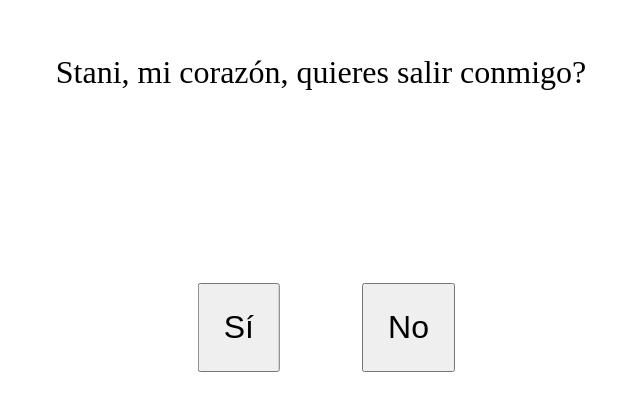
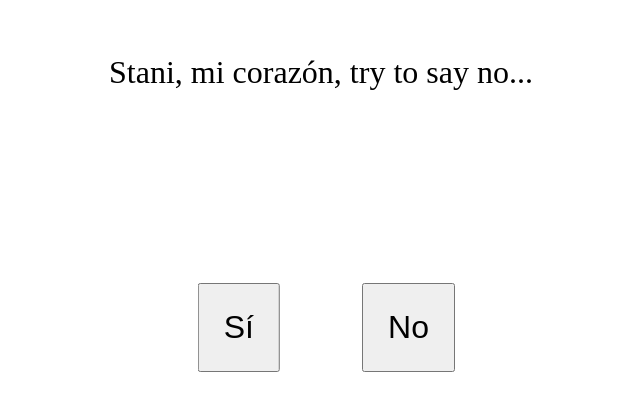
Before and after one commit to nmacuna/Invitacion, a plain HTML site: page index.html in a window 1280 px wide. Shown: the part 138-548 px from the top of the page, without its empty margins (319-959 px from the left). Drawn offline with Linux system fonts and the light colour scheme.

Commit message:
Update index.html

```diff
--- a/index.html
+++ b/index.html
@@ -8,7 +8,7 @@
 </head>
 <body>
     <div class="contenedor">
-        <p>Stani, mi corazón, quieres salir conmigo?</p>
+        <p>Stani, mi corazón, try to say no...</p>
         <button id="yesBtn">Sí</button>
         <button id="noBtn">No</button>
     </div>
```
